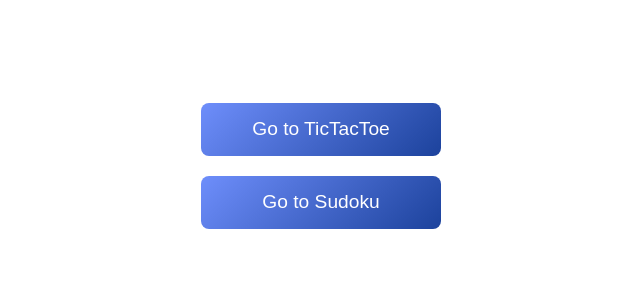
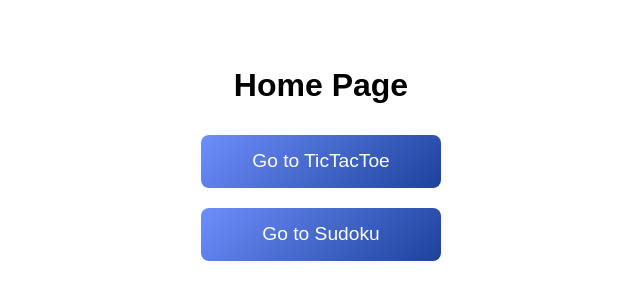
Before and after one commit to DavidMcMorrow/ReactGames, a Next.js app: page / in a window 1280 px wide. Shown: the part 234-534 px from the top of the page, without its empty margins (319-959 px from the left). Built offline with nearby package versions, Linux system fonts and the light colour scheme.

Commit message:
feat: added a title

```diff
--- a/src/app/components/dashboard/container.js
+++ b/src/app/components/dashboard/container.js
@@ -19,6 +19,7 @@ const Dashboard = () => {
     };
 
     return (
+
       <div style={{
         display: "flex",
         justifyContent: "center",
@@ -26,7 +27,7 @@ const Dashboard = () => {
         flexDirection: "column",
         height: "100vh",
       }}>
-
+       <div className={'title'}>Home Page</div>
         <button onClick={goToTicTacToe}
         onMouseEnter={() => setHovered("TicTacToe")}
         onMouseLeave={() => setHovered(null)}
--- a/src/app/components/tic-tac-toe/container.js
+++ b/src/app/components/tic-tac-toe/container.js
@@ -216,7 +216,7 @@ export default function TicTacToe() {
 
   return (
     <main style={styles.container}>
-      <h1 style={styles.title}>Tic-Tac-Toe</h1>
+      <h1 className={'title'}>Tic-Tac-Toe</h1>
       <div style={gameMode && !isGameOver ? styles.boardContainer : styles.boardContainerBlur}>
         <Board board={board} onSquareClick={gameMode ? handleClick : () => {}} winningFormation={winningFormation} />
         <Status status={status} />
@@ -235,11 +235,6 @@ const styles = {
     position: "relative",
     textAlign: "center",
     marginTop: "1.5rem",
-  },
-  title: {
-    fontSize: "2rem",
-    marginBottom: "1rem",
-    fontWeight: "bold",
   },
   boardContainer: {
     pointerEvents: "auto",
--- a/src/app/globals.css
+++ b/src/app/globals.css
@@ -73,3 +73,9 @@ h1 {
   box-shadow: 0px 4px 15px rgba(0,0,0,0.2);
   cursor: pointer;
 }
+
+.title{
+  font-size: 2rem;
+  margin-bottom: 1rem;
+  font-weight: bold;
+}
```
